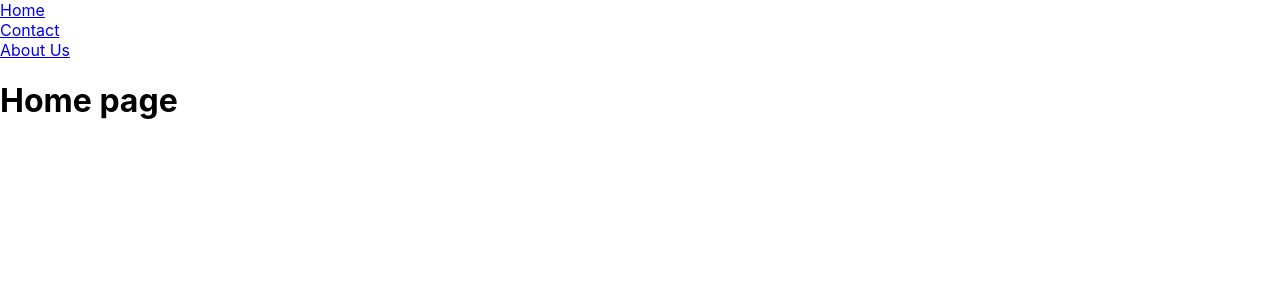
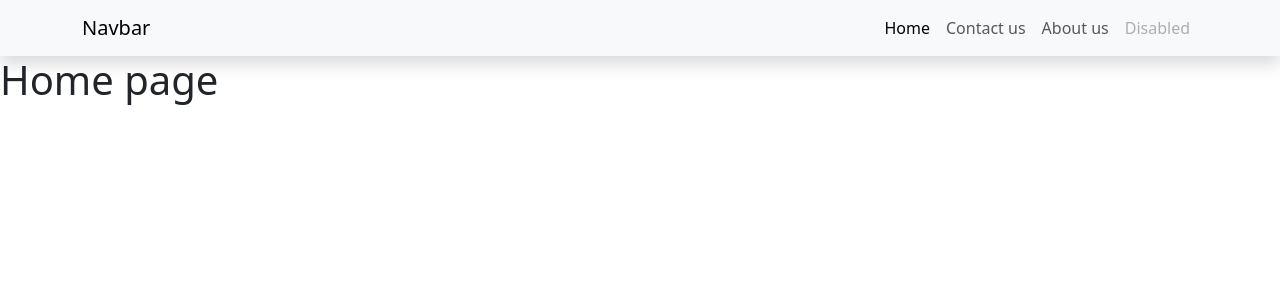
Before and after one commit to sunibnesazzad/react-js-curd, a React (Create React App) app: page / in a window 1280 px wide. Shown: the top 300 px of the page. Built offline with nearby package versions, Linux system fonts and the light colour scheme.

Commit message:
Installing bootstrap and Completing the Navbar part

```diff
--- a/package.json
+++ b/package.json
@@ -6,6 +6,7 @@
     "@testing-library/jest-dom": "^5.16.5",
     "@testing-library/react": "^13.4.0",
     "@testing-library/user-event": "^13.5.0",
+    "bootstrap": "^5.3.0",
     "react": "^18.2.0",
     "react-dom": "^18.2.0",
     "react-router-dom": "^6.12.1",
--- a/src/App.js
+++ b/src/App.js
@@ -1,19 +1,20 @@
 
 import React from 'react';
-import { Link } from 'react-router-dom';
+//import { Link } from 'react-router-dom';
 // import Home from './pages/Home.js';
 
 import MyRouter from './router/index.js';
-
+import Navbar from './components/Navbar.js';
 
 function App() {
   return (
     <div>
-      {/* <h1>Hello arpa</h1> */}
-      <Link to ="/"> Home </Link><br></br>
+
+      {/* <Link to ="/"> Home </Link><br></br>
       <Link to ="/Contact-us"> Contact </Link><br></br>
-      <Link to ="/About-us"> About Us</Link>
+      <Link to ="/About-us"> About Us</Link> */}
 
+      <Navbar />
       <MyRouter />
 
       {/* <Home /> */}
--- /dev/null
+++ b/src/components/Navbar.js
@@ -0,0 +1,38 @@
+import { Link } from "react-router-dom";
+
+
+function Navbar (){
+
+    return (
+        <nav className="navbar navbar-expand-lg bg-body-tertiary shadow">
+            <div className="container">
+                <Link className="navbar-brand" to="/">Navbar</Link>
+                    <button className="navbar-toggler" type="button" data-bs-toggle="collapse" data-bs-target="#navbarSupportedContent" aria-controls="navbarSupportedContent" aria-expanded="false" aria-label="Toggle navigation">
+                        <span className="navbar-toggler-icon"></span>
+                    </button>
+            <div className="collapse navbar-collapse" id="navbarSupportedContent">
+                <ul className="navbar-nav ms-auto mb-2 mb-lg-0">
+                    <li className="nav-item">
+                        <Link className="nav-link active" to="/">Home</Link>
+                    </li>
+                    <li className="nav-item">
+                        <Link className="nav-link" to="/Contact-us">Contact us</Link>
+                    </li>
+                    <li className="nav-item">
+                        <Link className="nav-link" to="/About-us">About us</Link>
+                    </li>
+
+                    <li className="nav-item">
+                        <Link className="nav-link disabled">Disabled</Link>
+                    </li>
+                </ul>
+
+                </div>
+            </div>
+        </nav>
+
+    );
+
+}
+
+export default Navbar;
--- a/src/index.js
+++ b/src/index.js
@@ -5,6 +5,8 @@
 import reportWebVitals from './reportWebVitals';
 
 import { BrowserRouter } from 'react-router-dom';
+import 'bootstrap/dist/css/bootstrap.min.css';
+import 'bootstrap';
 
 const root = ReactDOM.createRoot(document.getElementById('root'));
 root.render(
```
Also changed, not shown: 1 other file (tests, documents, lock files or other folders).
